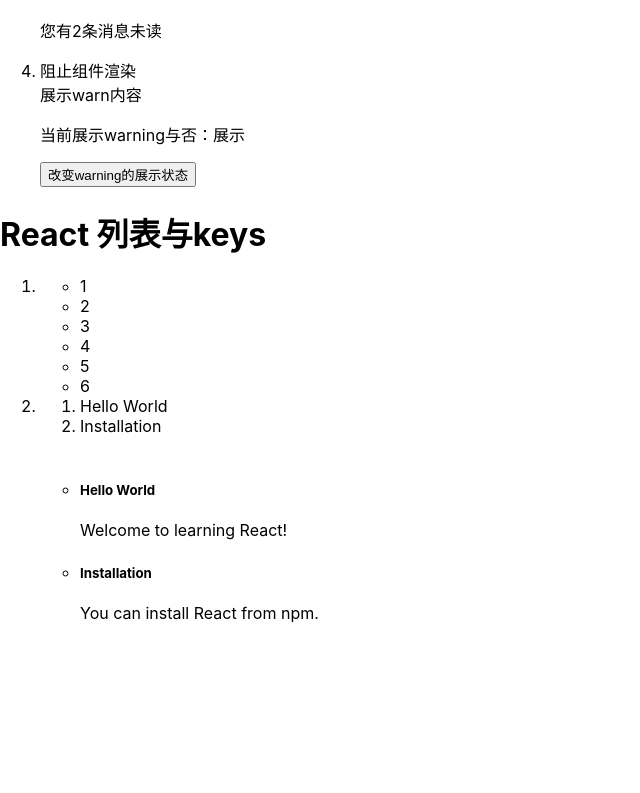
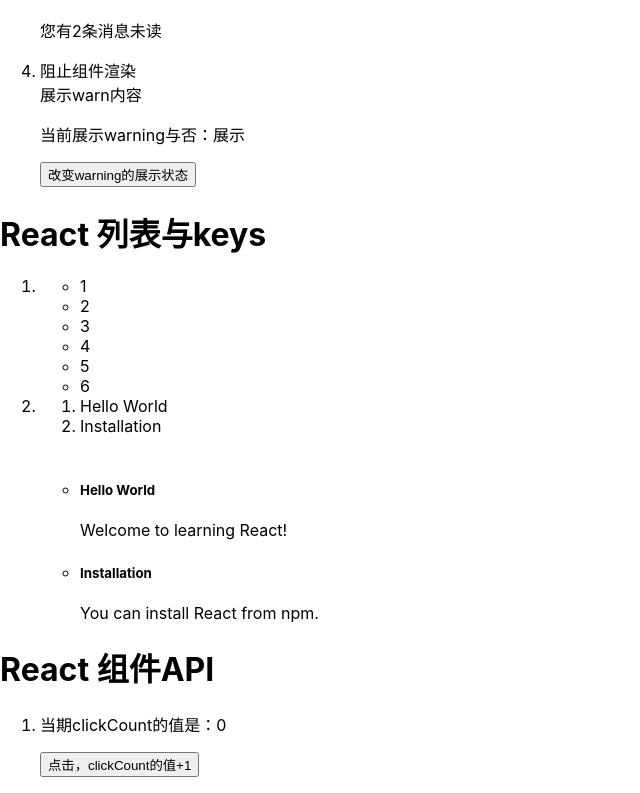
Before and after one commit to zilinglong/react-app-test, a React app: page / in a window 1280 px wide. Shown: the part 1510-2303 px from the top of the page, without its empty margins (0-640 px from the left). Before the commit the page ends 2149 px from the top, so only its background shows below. Built offline with nearby package versions, Linux system fonts and the light colour scheme.

Commit message:
React 组件API

```diff
--- a/src/App.js
+++ b/src/App.js
@@ -299,6 +299,34 @@ class Blog extends React.Component {
     );
   }
 }
+class Counter extends React.Component {
+  constructor() {
+    super();
+    this.state = {
+      clickCount: 0
+    };
+    this.handleClick = this.handleClick.bind(this);
+  }
+  handleClick() {
+    // this.setState(function(state) {
+    //   return {
+    //     clickCount: state.clickCount + 1
+    //   }
+    // });
+    // 上下两种使用方式均可
+    this.setState(prevState => ({
+      clickCount: prevState.clickCount + 1
+    }));
+  }
+  render() {
+    return (
+      <div>
+        <p>当期clickCount的值是：{this.state.clickCount}</p>
+        <button onClick={this.handleClick}>点击，clickCount的值+1</button>
+      </div>
+    );
+  }
+}
 class App extends React.Component {
   render() {
     const i = 1;
@@ -408,6 +436,12 @@ class App extends React.Component {
             <Blog posts={posts} />
           </li>
         </ol>
+        <h1>React 组件API</h1>
+        <ol>
+          <li>
+            <Counter />
+          </li>
+        </ol>
       </div>
     );
   }
```
